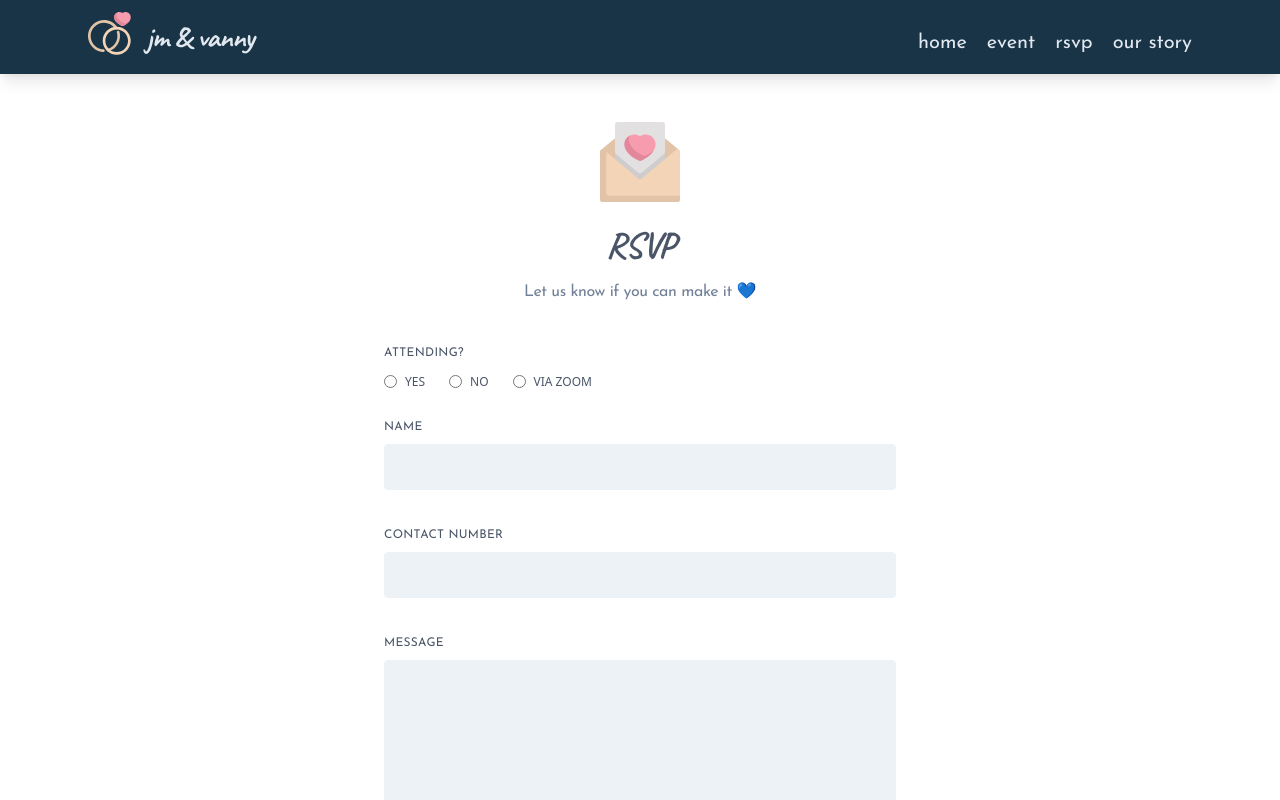
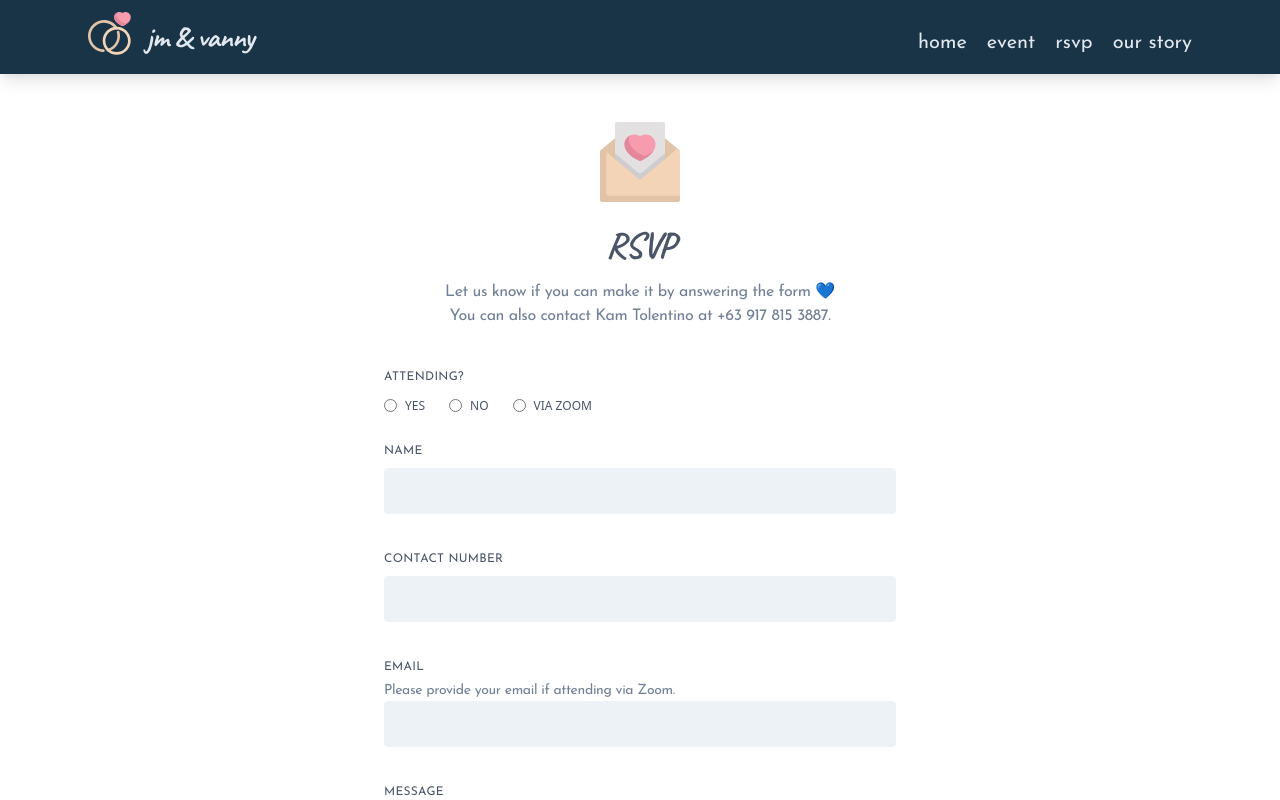
Before and after one commit to vnnycnza/kasalasak, a Vue app: page /rsvp in a window 1280 px wide. Shown: the top 800 px of the page. Built offline with nearby package versions, Linux system fonts and the light colour scheme; a web font is replaced by a local one; what vue-ellipse-progress would draw is missing.

Commit message:
Update rsvp page

```diff
--- a/src/pages/Rsvp.vue
+++ b/src/pages/Rsvp.vue
@@ -77,7 +77,8 @@
             text-center
           "
         >
-          Let us know if you can make it &#x1F499;
+          Let us know if you can make it by answering the form &#x1F499; <br />
+          You can also contact Kam Tolentino at +63 917 815 3887.
         </span>
       </div>
 
@@ -173,9 +174,9 @@
                   leading-tight
                   focus:outline-none focus:bg-white focus:border-gray-500
                 "
-                id="email"
-                type="email"
-                name="email"
+                id="name"
+                type="text"
+                name="name"
               />
             </div>
           </div>
@@ -210,8 +211,47 @@
                   focus:outline-none focus:bg-white focus:border-gray-500
                 "
                 id="phone"
-                type="phone"
+                type="text"
                 name="phone"
+              />
+            </div>
+          </div>
+          <div class="flex flex-wrap -mx-3 mb-6">
+            <div class="w-full px-3">
+              <label
+                class="
+                  block
+                  uppercase
+                  tracking-wide
+                  text-gray-700 text-xs
+                  font-body
+                "
+                for="grid-password"
+              >
+                Email
+              </label>
+              <span class="text-sm tracking-tight text-gray-600 font-body mb-2">
+                Please provide your email if attending via Zoom.
+              </span>
+              <input
+                class="
+                  appearance-none
+                  block
+                  w-full
+                  bg-gray-200
+                  text-gray-700
+                  border border-gray-200
+                  rounded
+                  py-3
+                  px-4
+                  mt-
+                  mb-3
+                  leading-tight
+                  focus:outline-none focus:bg-white focus:border-gray-500
+                "
+                id="email"
+                type="text"
+                name="email"
               />
             </div>
           </div>
@@ -251,10 +291,6 @@
                 id="message"
                 name="message"
               ></textarea>
-              <span class="text-sm tracking-tight text-gray-600 font-body">
-                Alternatively, you can also contact Kam Tolentino at +63 917 815
-                3887.
-              </span>
             </div>
           </div>
           <div class="md:flex md:items-center">
```
